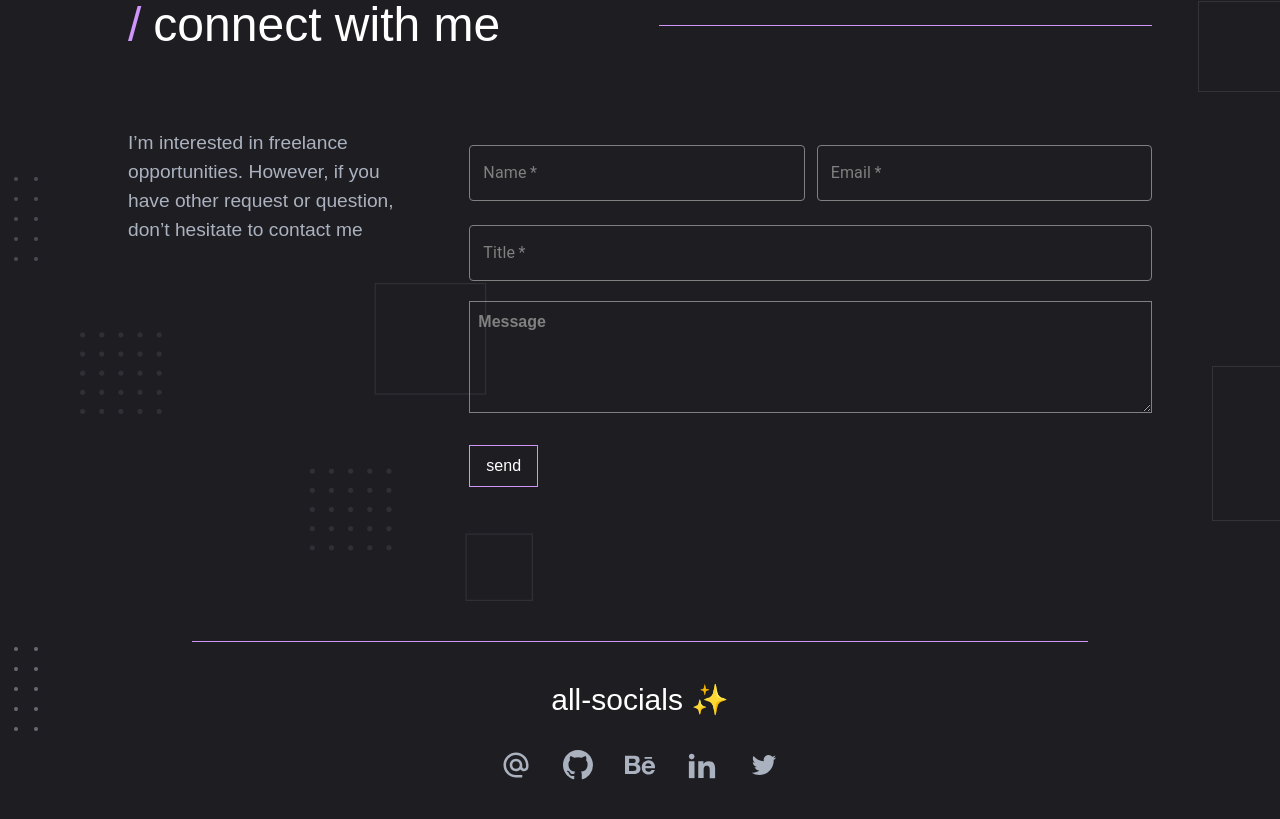
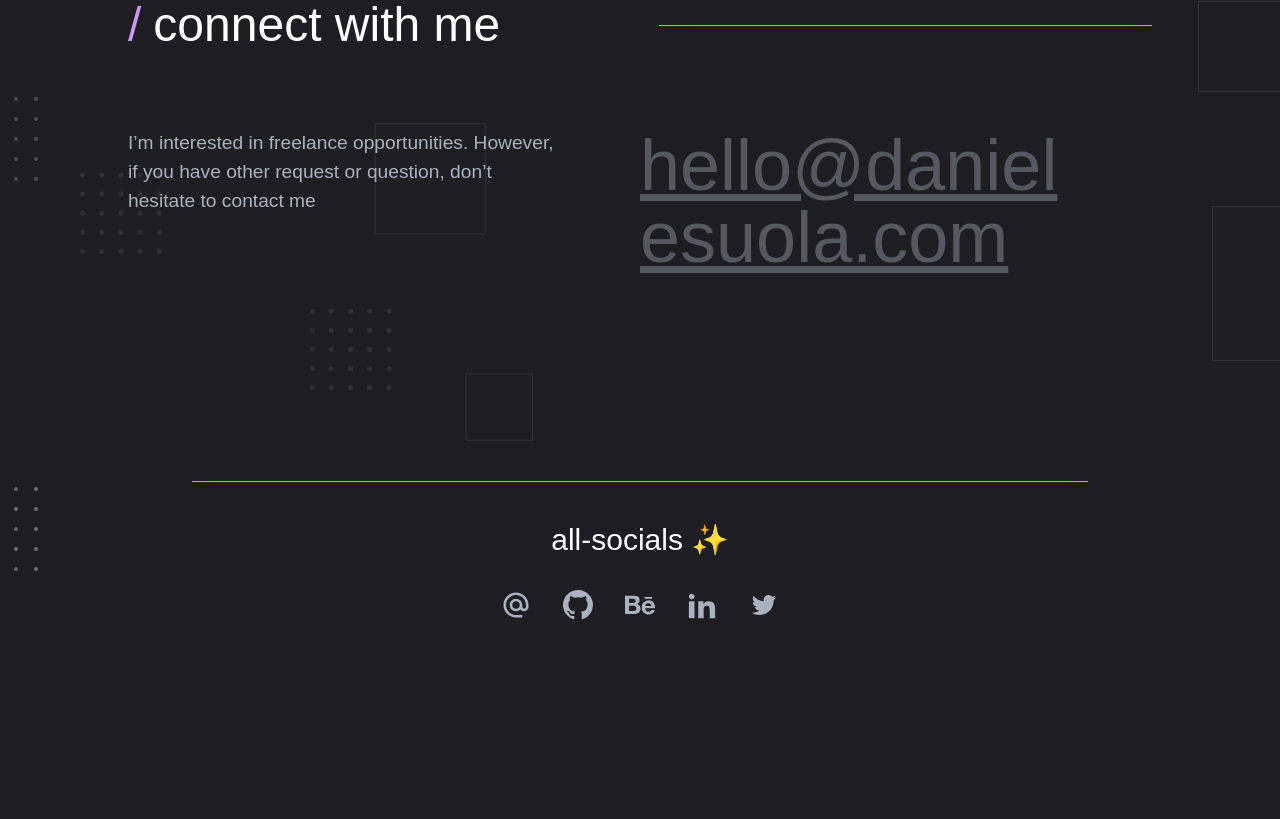
Before and after one commit to danielafriheart/danielafriheartt, a React (Create React App) app: page /works in a window 1280 px wide. Shown: the part 1511-2330 px from the top of the page. After the commit the page ends 2211 px from the top, so only its background shows below. Built offline with nearby package versions, Linux system fonts and the light colour scheme.

Commit message:
added contact page

```diff
--- a/src/App.js
+++ b/src/App.js
@@ -3,6 +3,7 @@ import { Route, Routes } from 'react-router-dom'
 import Footer from './components/Footer';
 import Navbar from './components/Navbar'
 import SideNav from './components/SideNav';
+import Contact from './pages/Contact';
 import Home from './pages/Home';
 import Work from './pages/Work';
 
@@ -15,6 +16,7 @@ function App() {
       <Routes>
         <Route path='/' element={<Home />} />
         <Route path='/works' element={<Work />} />
+        <Route path='/contact' element={<Contact />} />
       </Routes>
       <Footer />
     </>
--- a/src/components/Awards.js
+++ b/src/components/Awards.js
@@ -27,7 +27,7 @@ export default function Awards() {
                         <div className="">
                             <table className='table-auto table w-full mt-36 text-left'>
                                 <thead className='text-white border-b border-primary-100 border-opacity-25'>
-                                    <tr className='text-2xl'>
+                                    <tr className='text-2xl w-full'>
                                         <th className='pb-5'>Project</th>
                                         <th className='pb-5'>Award / Platform</th>
                                         <th className='pb-5'>Year</th>
@@ -37,10 +37,10 @@ export default function Awards() {
                                     {
                                         awards.map((recognition, i) => {
                                             return (
-                                                <tr className="text-white py-5 border-b border-primary-100 border-opacity-25" key={i}>
-                                                    <td className='py-10'><p>{recognition.recognitionFor}</p></td>
-                                                    <td className='py-10'><p>{recognition.platform}</p></td>
-                                                    <td className='py-10'><p>{recognition.year}</p></td>
+                                                <tr className="py-5 border-b border-primary-100 border-opacity-25" key={i}>
+                                                    <td className='py-10'><p className=' text-gray'>{recognition.recognitionFor}</p></td>
+                                                    <td className='py-10'><p className=' text-gray'>{recognition.platform}</p></td>
+                                                    <td className='py-10'><p className=' text-gray'>{recognition.year}</p></td>
                                                 </tr>
                                             )
                                         })
--- a/src/components/Connect.js
+++ b/src/components/Connect.js
@@ -6,39 +6,40 @@ import rectangle26 from "../assets/img/rectangle26.png";
 import rectangle25 from "../assets/img/rectangle25.png";
 import bgDots from "../assets/img/bgDots.png";
 import dots1 from "../assets/img/dots1.png";
-import { TextField } from '@mui/material';
-import { withStyles } from '@mui/styles';
+// import { TextField } from '@mui/material';
+// import { withStyles } from '@mui/styles';
 //=============================>>>>>>>>>>>>
 
 export default function Connect() {
     //declare the const and add the material UI style
-    const CssTextField = withStyles({
-        root: {
-            '& label': {
-                color: 'gray',
-            },
-            '& label.Mui-focused': {
-                color: 'gray',
-            },
-            '& .MuiInput-underline:after': {
-                borderBottomColor: 'gray',
-            },
-            '& .MuiOutlinedInput-root': {
-                '& fieldset': {
-                    borderColor: 'gray',
-                },
-                '&:hover fieldset': {
-                    borderColor: 'gray',
-                },
-                '&.Mui-focused fieldset': {
-                    borderColor: 'gray',
-                },
-            },
-        },
-    })(TextField);
+    // const CssTextField = withStyles({
+    //     root: {
+    //         '& label': {
+    //             color: 'gray',
+    //         },
+    //         '& label.Mui-focused': {
+    //             color: 'gray',
+    //         },
+    //         '& .MuiInput-underline:after': {
+    //             borderBottomColor: 'gray',
+    //         },
+    //         '& .MuiOutlinedInput-root': {
+    //             '& fieldset': {
+    //                 borderColor: 'gray',
+    //             },
+    //             '&:hover fieldset': {
+    //                 borderColor: 'gray',
+    //             },
+    //             '&.Mui-focused fieldset': {
+    //                 borderColor: 'gray',
+    //             },
+    //         },
+    //     },
+    // })(TextField);
+
     return (
         <>
-            <div className='lg:h-[85vh] h-full py-20 relative'>
+            <div className='lg:h-[65vh] h-full py-20 relative'>
                 <img src={bgDots} alt="" className='absolute md:bottom-0 bottom-52 md:left-20 opacity-30' />
                 <img src={rectangle26} alt="rectangle26" className='right-0 absolute opacity-30' />
                 <img src={rectangle25} alt="rectangle26" className='bottom-20 right-0 absolute opacity-30' />
@@ -51,7 +52,7 @@ export default function Connect() {
                         <h2 className='text-white w-full'>connect with me</h2>
                         <p className='bg-primary w-full h-[1px] my-auto'></p>
                     </header>
-                    <div className="grid md:grid-cols-[1fr,2fr] mt-20 ">
+                    <div className="grid md:grid-cols-2 mt-20 ">
                         <div>
                             <p className='text-gray md:w-[85%]'>
                                 I’m interested in freelance opportunities. However, if you have other request or question, don’t hesitate to contact me
@@ -59,7 +60,8 @@ export default function Connect() {
                         </div>
 
                         <div className='h-full md:py-0 py-14 flex flex-col'>
-                            <form action="#" className='text-white flex flex-col mt-auto'>
+                            <h1 className='text-gray opacity-40 hover:opacity-100 underline transition-all duration-300 text-5xl lg:text-7xl sm:text-5xl'>hello@daniel <br /> esuola.com</h1>
+                            {/* <form action="#" className='text-white flex flex-col mt-auto'>
                                 <span className="md:flex lg:flex gap-3">
                                     <CssTextField
                                         required
@@ -101,10 +103,10 @@ export default function Connect() {
                                     />
                                     <textarea className='bg-transparent border-[#808080] border p-2 h-[7em] placeholder:text-[#808080] font-bold' placeholder='Message' color='white' />
                                 </span>
-                            </form>
-                            <div className="">
-                                <button className='btn'>send</button>
-                            </div>
+                                <div className="">
+                                    <button className='btn'>send</button>
+                                </div>
+                            </form> */}
                         </div>
                     </div>
                 </div>
--- a/src/components/Navbar.js
+++ b/src/components/Navbar.js
@@ -45,7 +45,7 @@ export default function Navbar() {
             <NavLink activeclassname='active' to='/works' className='font-light text-gray hover:text-white navLink relative hover:font-bold transition-all duration-300'>
               <span className='text-primary'>#</span> works
             </NavLink>
-            <NavLink activeclassname='active' to='/c' className='font-light text-gray hover:text-white navLink relative hover:font-bold transition-all duration-300'>
+            <NavLink activeclassname='active' to='/contact' className='font-light text-gray hover:text-white navLink relative hover:font-bold transition-all duration-300'>
               <span className='text-primary'>#</span> contact
             </NavLink>
           </li>
--- a/src/index.css
+++ b/src/index.css
@@ -36,7 +36,7 @@ html::-webkit-scrollbar-thumb:hover {
 }
 
 p {
-  @apply text-[1.2em] lg:text-[1.2em] sm:text-[0.93em]
+  @apply text-[1.2em] lg:text-[1.2em] sm:text-[0.95em] text-white
 }
 
 h1,
--- /dev/null
+++ b/src/pages/Contact.js
@@ -0,0 +1,10 @@
+import React from 'react'
+import Connect from '../components/Connect'
+
+export default function Contact() {
+    return (
+        <>
+            <Connect />
+        </>
+    )
+}
--- a/src/pages/Home.js
+++ b/src/pages/Home.js
@@ -8,8 +8,18 @@ import Project from '../components/Project'
 
 export default function Home() {
     useEffect(() => {
+        window.scrollTo(
+            {
+                top: 0,
+                left: 0,
+                behavior: 'smooth'
+            }
+        );
         document.title = 'Esuola Daniel | About'
     })
+    // componentDidMount(() => {
+    //     window.scrollTo(0, 0);
+    // )}
     return (
         <>
             <Hero />
--- a/src/pages/Work.js
+++ b/src/pages/Work.js
@@ -5,6 +5,11 @@ import Works from '../components/Works'
 export default function Work() {
     //Title===============>>>>>>>>>
     useEffect(() => {
+        window.scrollTo({
+            top: 0,
+            left: 0,
+            behavior: 'smooth'
+        })
         document.title = 'Esuola Daniel | Works'
     })
     //====================>>>>>>>>>
```
